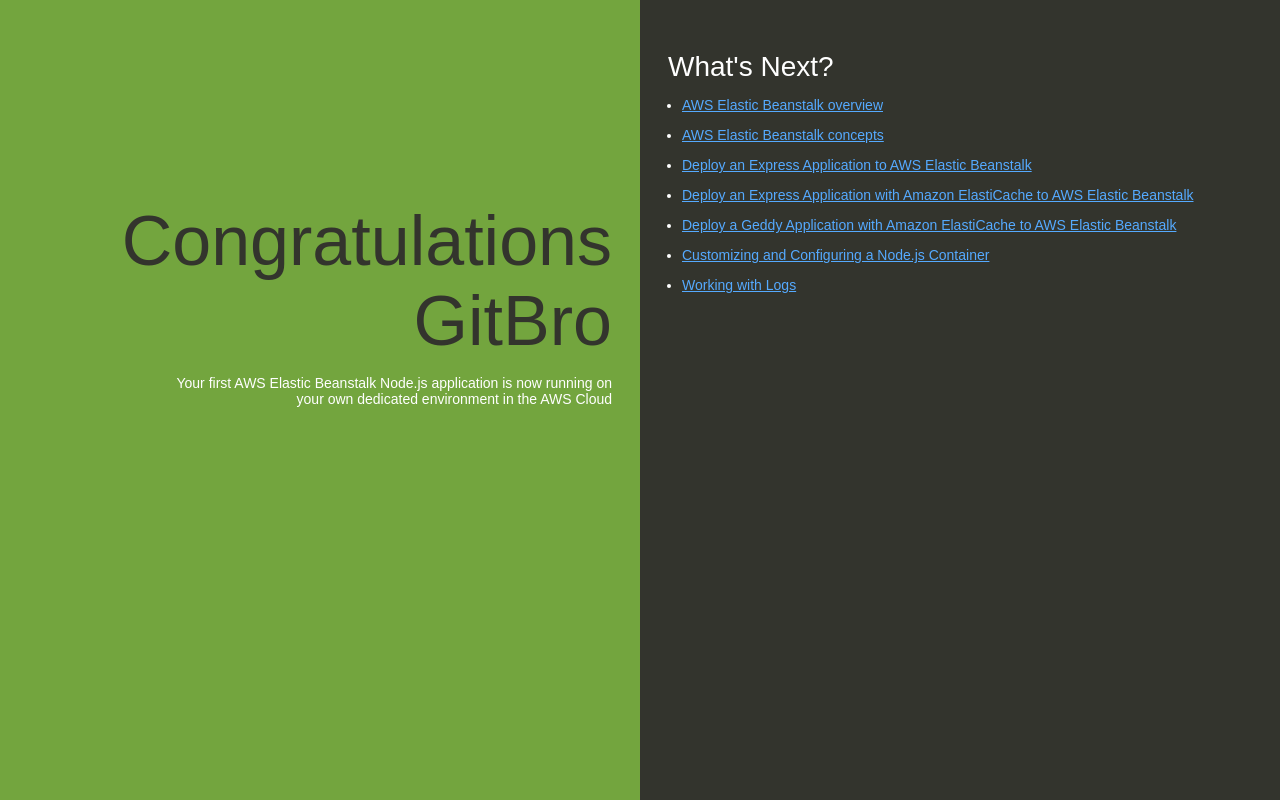
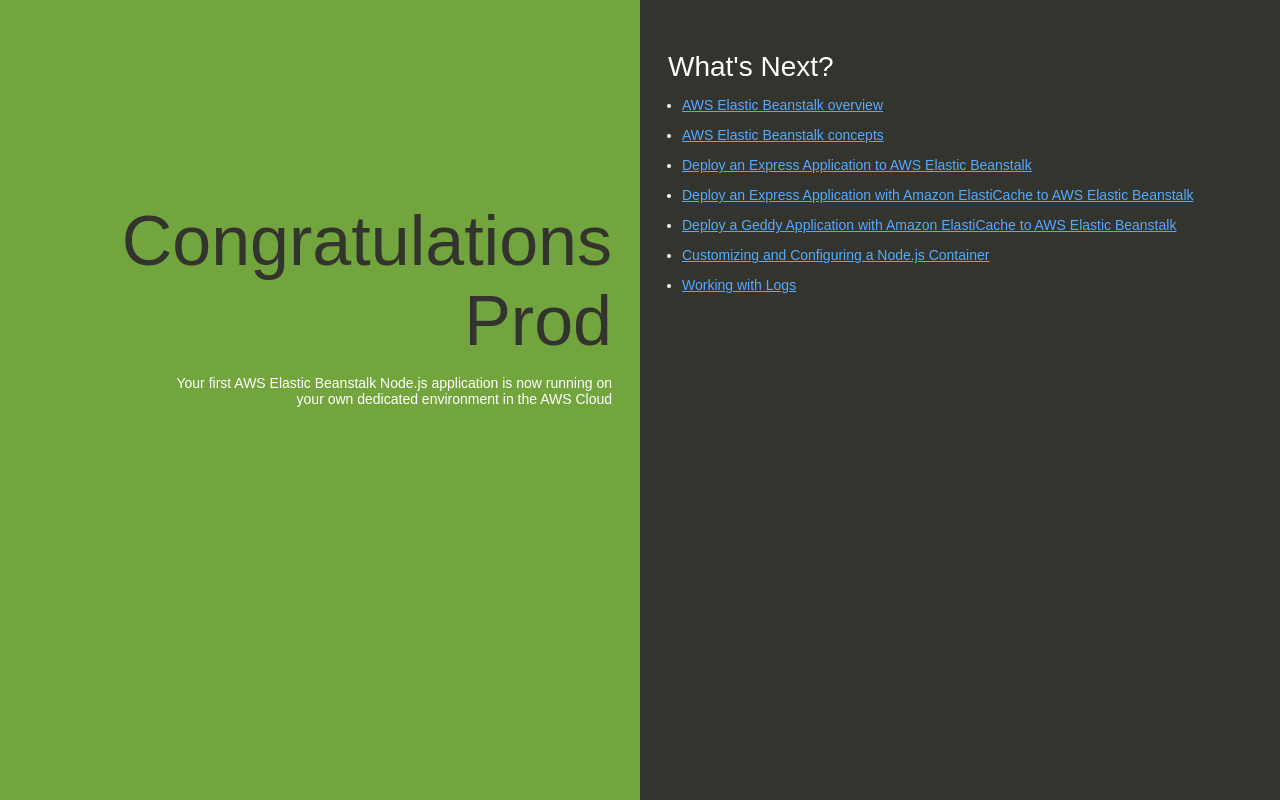
Before and after one commit to gprashant75/eb, a website: page index.html in a window 1280 px wide. Drawn offline with Linux system fonts and the light colour scheme.

Commit message:
Git eb test

```diff
--- a/index.html
+++ b/index.html
@@ -74,7 +74,7 @@
   </head>
   <body>
     <div class="textColumn">
-      <h1>Congratulations GitBro</h1>
+      <h1>Congratulations Prod</h1>
       <p>Your first AWS Elastic Beanstalk Node.js application is now running on your own dedicated environment in the AWS Cloud</p>
     </div>
     <div class="linksColumn">
```
